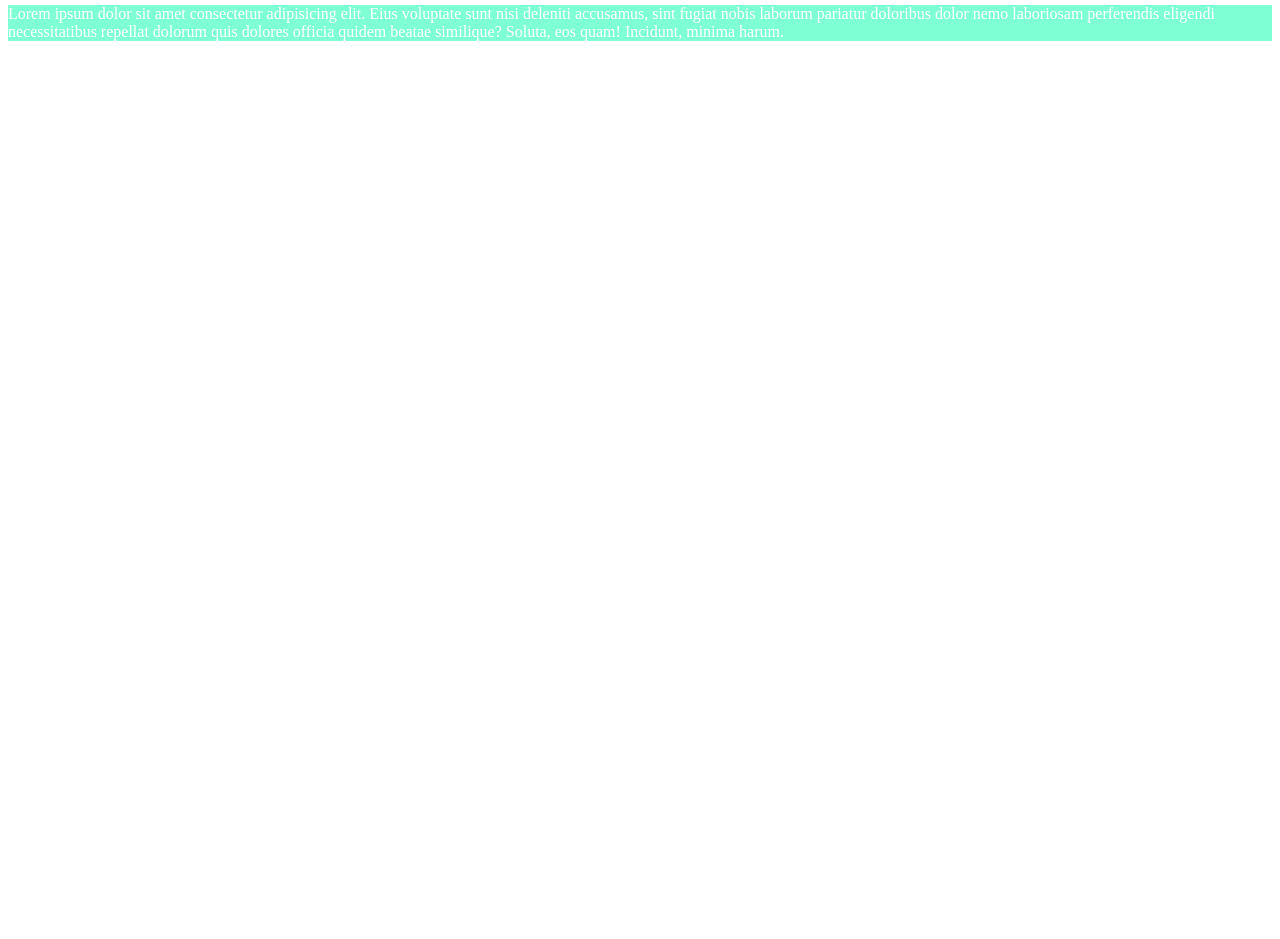
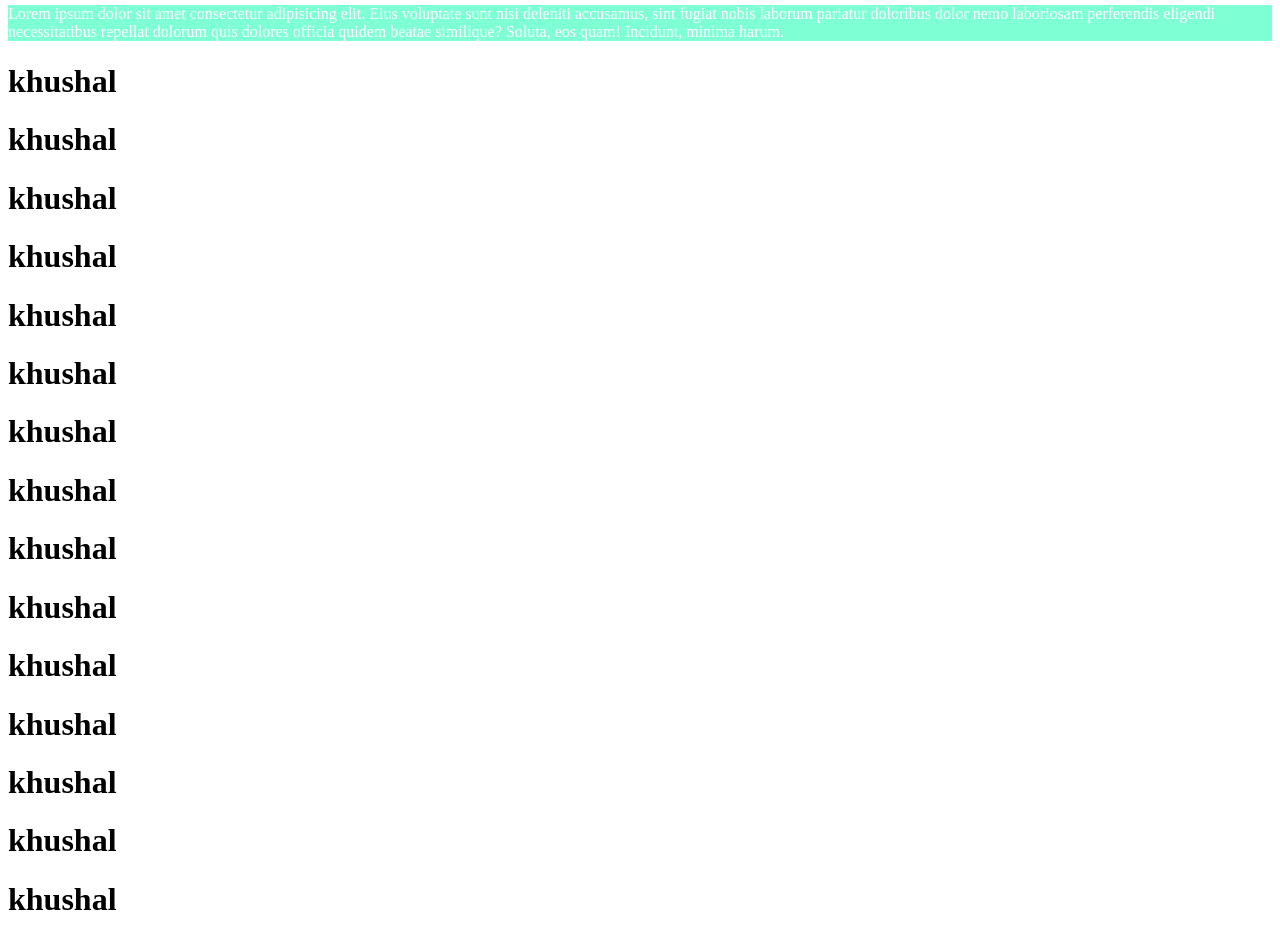
Before and after one commit to KhushalRath/just-practice-1, a plain HTML site: page index.html in a window 1280 px wide. Shown: the part 200-1139 px from the top of the page. Before the commit the page ends 800 px from the top, so only its background shows below. Drawn offline with Linux system fonts and the light colour scheme.

Commit message:
some changed

```diff
--- a/index.html
+++ b/index.html
@@ -11,5 +11,20 @@
     <h1 style="background-color: blue; color: white;">Khushal Rathore</h1>
     <h1 style="background-color: yellow; color: white;">Khushal Das</h1>
     <p style="background-color: aquamarine; color: white; margin-top: 30px;">Lorem ipsum dolor sit amet consectetur adipisicing elit. Eius voluptate sunt nisi deleniti accusamus, sint fugiat nobis laborum pariatur doloribus dolor nemo laboriosam perferendis eligendi necessitatibus repellat dolorum quis dolores officia quidem beatae similique? Soluta, eos quam! Incidunt, minima harum.</p>
+    <h1>khushal</h1>
+    <h1>khushal</h1>
+    <h1>khushal</h1>
+    <h1>khushal</h1>
+    <h1>khushal</h1>
+    <h1>khushal</h1>
+    <h1>khushal</h1>
+    <h1>khushal</h1>
+    <h1>khushal</h1>
+    <h1>khushal</h1>
+    <h1>khushal</h1>
+    <h1>khushal</h1>
+    <h1>khushal</h1>
+    <h1>khushal</h1>
+    <h1>khushal</h1>
 </body>
 </html>
```
